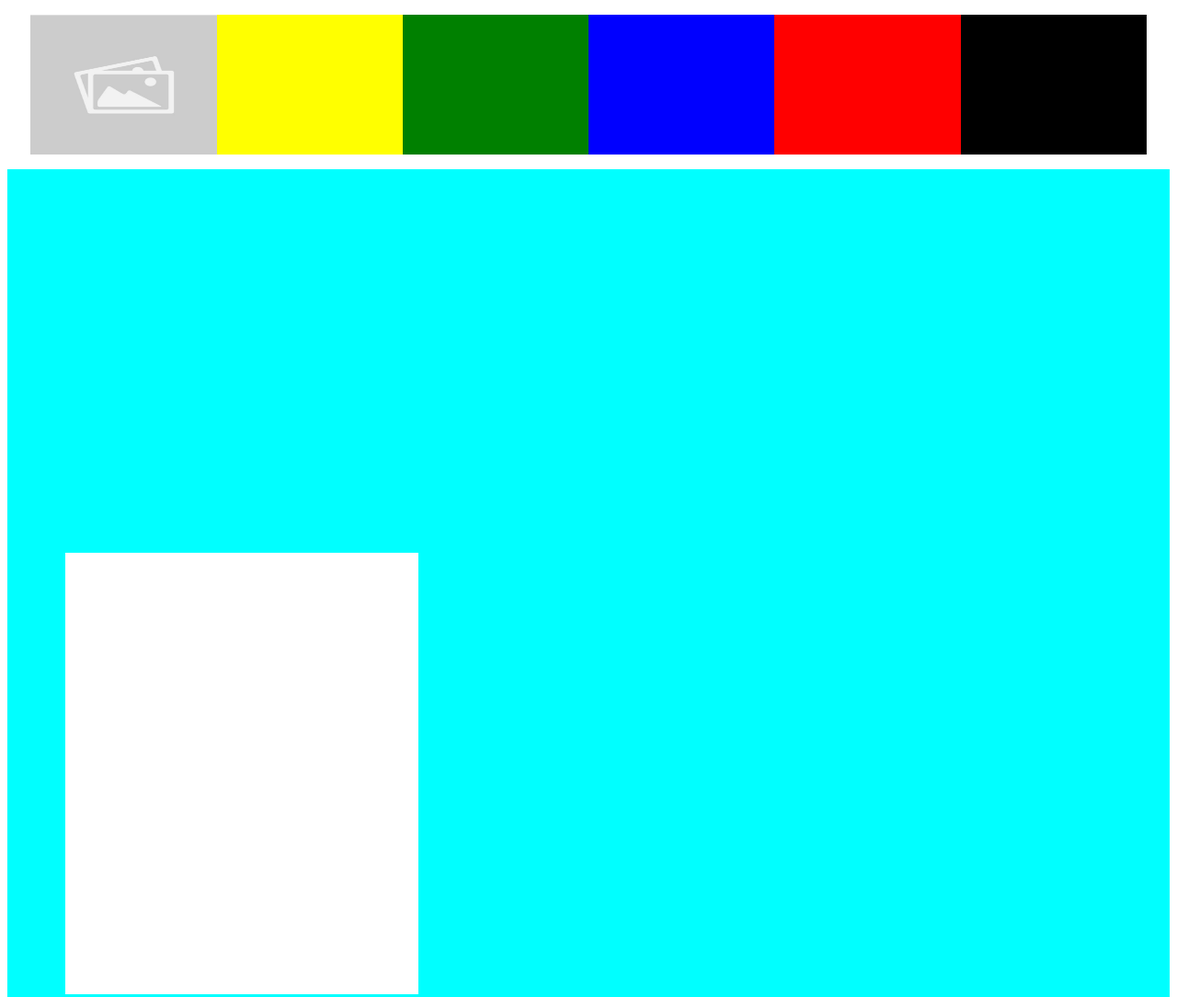
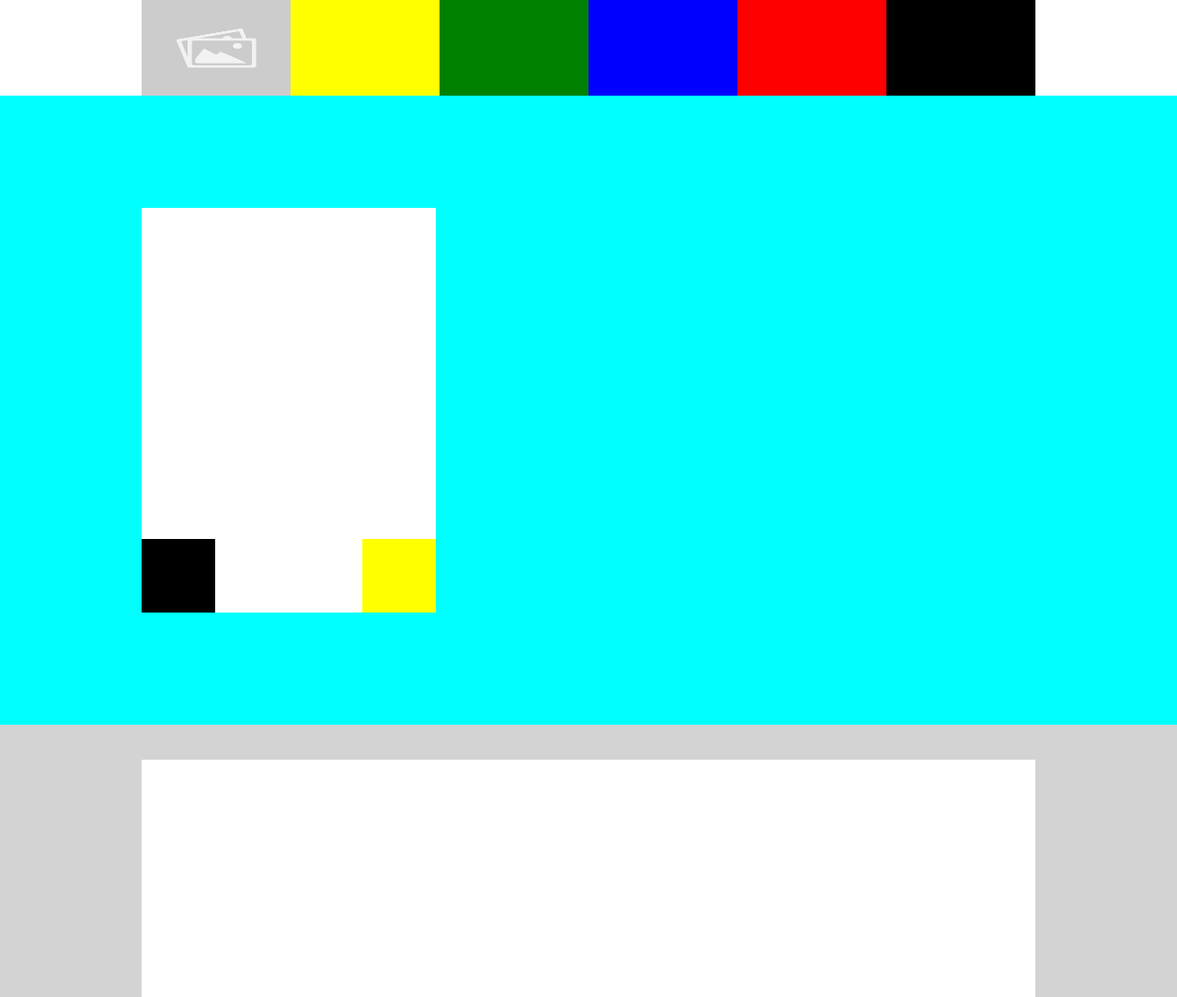
Before and after one commit to Bouncybull/LO-Development, a plain HTML site: page Opdracht Grid-Flex/website/index.html in a window 1280 px wide. Shown: the top 1084 px of the page at 92% size. Drawn offline with Linux system fonts and the light colour scheme.

Commit message:
worked on the assignment and worked on the setup of the second section

```diff
--- a/Opdracht Grid-Flex/website/index.html
+++ b/Opdracht Grid-Flex/website/index.html
@@ -22,14 +22,14 @@
 
         <section>
             <div class="item1">
-                <div></div>
-                <div></div>
+                <div class="play"></div>
+                <div class="timer"></div>
             </div>
         </section>
 
         <section>
 
-            <div>
+            <div class="item2">
                 <div></div>
                 <div class="container">
                     <div></div>
--- a/Opdracht Grid-Flex/website/style.css
+++ b/Opdracht Grid-Flex/website/style.css
@@ -1,5 +1,8 @@
 *{
     list-style: none;
+    margin: 0;
+    padding: 0;
+    border: 0;
 }
 
 
@@ -14,21 +17,21 @@
 {
     display: flex;
     justify-content: space-evenly;
-    padding-left: 2%;
-    padding-right: 2%;
+    padding-left: 12%;
+    padding-right: 12%;
 }
 
 .hotbar li
 {
     color: white;
-    height: 19vh;
+    height: 13vh;
     width: 100%;
     float: left;
 }
 
 .hotbar img
 {
-    height: 19vh;
+    height: 13vh;
     width: 100%;
 }
 
@@ -60,22 +63,53 @@
 section:nth-child(1)
 {
     background-color: aqua;
-    height: 120vh;
+    height: 85.5vh;
     width: 100%;
     display: flex;
     flex-direction: column;
-    justify-content: flex-end;
+    justify-content: center;
 }
 
 section:nth-child(2)
 {
-    background-color: aliceblue;
+    background-color: lightgrey;
+    display: flex;
+    justify-content: space-evenly;
+    height: 500vh;
+    width: 100%;
 }
 
 .item1
 {
     background-color: rgb(255, 255, 255);
-    height: 60vh;
-    width: 30vw;
-    margin: 5%;
+    height: 55vh;
+    width: 25vw;
+    margin-left: 12%;
+    display: flex;
+    align-items: end;
+    justify-content: space-between;
 }
+
+.item2
+{
+    height: 54%;
+    width: 100vw;
+    background-color: white;
+    margin-top: 3%;
+    margin-left: 12%;
+    margin-right: 12%;
+}
+
+.play
+{
+    background-color: black;
+    height: 10vh;
+    width: 10vh;
+}
+
+.timer
+{
+    background-color: yellow;
+    height: 10vh;
+    width: 10vh;
+}
```
